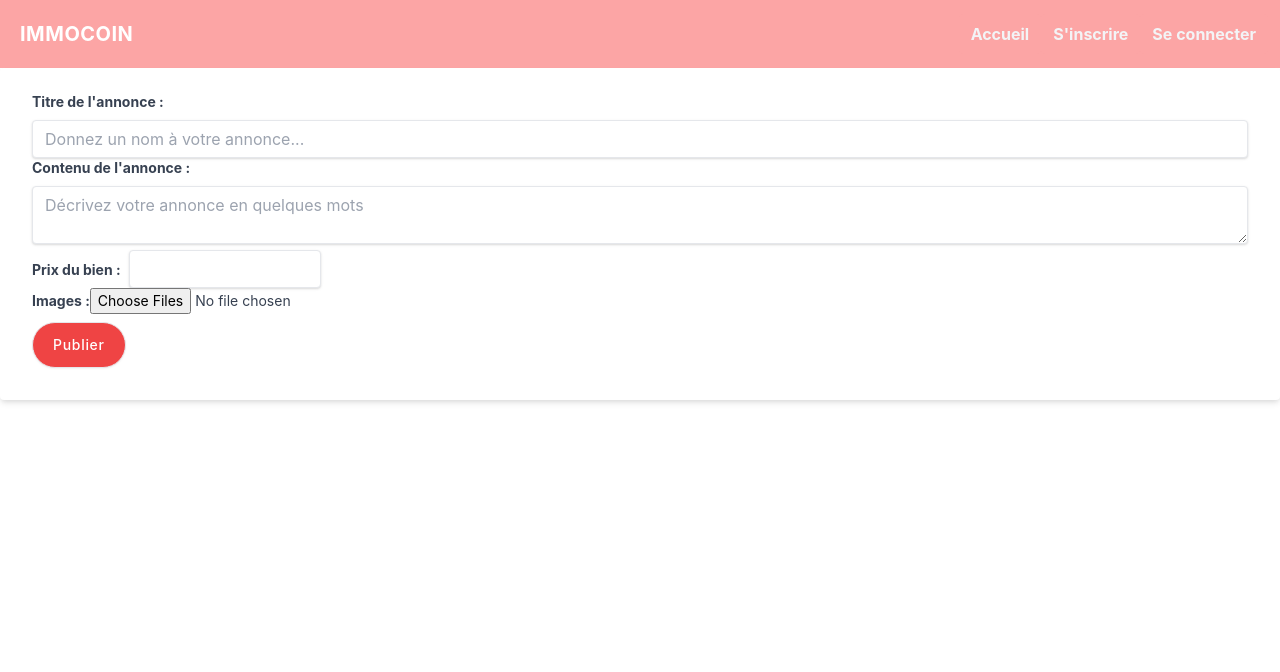
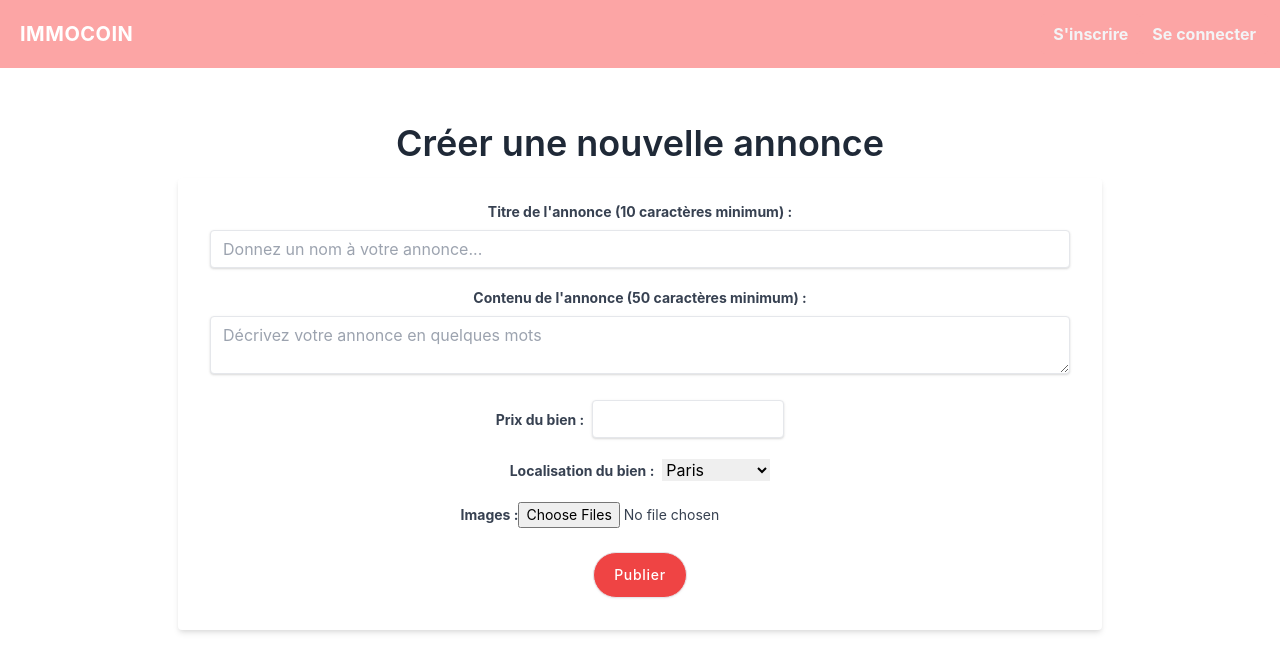
Before and after one commit to Caro407/THP_IMMO_PROJ_FRONT, a Next.js app: page /posts/new in a window 1280 px wide. Shown: the top 672 px of the page. Built offline with nearby package versions, Linux system fonts and the light colour scheme.

Commit message:
fixed form and navbar

```diff
--- a/components/Layout.js
+++ b/components/Layout.js
@@ -4,10 +4,12 @@ import styles from '../styles/Home.module.css';
 import { useDispatch, useSelector } from 'react-redux';
 import { logOut } from '../redux/actions/userActions';
 import Cookies from 'js-cookie';
+import React from "react";
 
 const Layout = ({ children }) => {
     const isLoggedIn = useSelector(state => state.isLoggedIn);
     const userToken = useSelector(state => state.token);
+    const [navbarElements, setNavbarElements] = React.useState();
     const dispatch = useDispatch();
     const signOut = () => {
         dispatch(logOut());
@@ -26,9 +28,8 @@ const Layout = ({ children }) => {
         .catch(error => console.log('error', error));
             }
 
-    let navbarElements;
-    !isLoggedIn ? navbarElements =
-        <>
+    React.useEffect(() => {
+        !isLoggedIn ? setNavbarElements(        <>
             <Link href='/signup'>
                 <a className={styles.navbarLink}>
                     S'inscrire
@@ -39,18 +40,23 @@ const Layout = ({ children }) => {
                     Se connecter
             </a>
             </Link>
-        </>
+        </>)
         :
-        navbarElements =
+        setNavbarElements(
         <>
-            <Link href='/profile'>
-                <a className={styles.navbarLink}>
-                    Mon profil
-            </a>
+            <Link href='/posts/new'>
+                <a className={styles.navbarLinkCreate}>
+                    Créer une annonce
+                </a>
             </Link>
             <Link href='/posts'>
                 <a className={styles.navbarLink}>
                     Mes annonces
+            </a>
+            </Link>
+            <Link href='/profile'>
+                <a className={styles.navbarLink}>
+                    Mon profil
             </a>
             </Link>
             <Link href='/'>
@@ -58,7 +64,9 @@ const Layout = ({ children }) => {
                     Se déconnecter
             </a>
             </Link>
-        </>
+        </>)
+    }, [isLoggedIn])
+
         ;
     return (
         <>
--- a/components/Navbar.js
+++ b/components/Navbar.js
@@ -39,11 +39,6 @@ const Navbar = (props) => {
                     }   w-full lg:inline-flex lg:flex-grow lg:w-auto`}
             >
                 <div className='lg:inline-flex lg:flex-row lg:ml-auto lg:w-auto w-full lg:items-center items-start  flex flex-col lg:h-auto'>
-                    <Link href='/'>
-                        <a className={styles.navbarLink}>
-                            Accueil
-                        </a>
-                    </Link>
                     {props.navbarElements}
                 </div>
             </div>
--- a/pages/index.js
+++ b/pages/index.js
@@ -56,7 +56,7 @@ export default function Home() {
 
       <div id={styles.jumbotron_banner} className="relative hero-image bg-right-bottom bg-cover flex" >
         <div className="absolute top-0 mt-20 right-0 bottom-0 left-0 bg-gradient-to-b from-transparent to-gray-900"></div>
-        <div className="absolute container bottom-10 mx-auto flex items-center justify-center z-10">
+        <div className="relative container mx-auto mb-6 flex items-end justify-center z-10">
           <div className="content text-center p-4">
             <div className="text-5xl leading-normal text-gray-200">Bienvenue sur Immo Coin !</div>
             <div className="text-lg leading-normal mt-0 mb-2 text-gray-200 font-bold uppercase">Le leader de l'immobilier entre particuliers</div>
@@ -71,8 +71,8 @@ export default function Home() {
           <label className="checkbox-btn mx-6"> <input type="checkbox" key="city2" onClick = {() => toggleFilter(`Marseille`)} /> <span className="btn btn-light"> Marseille </span> </label>
           <label className="checkbox-btn mx-6"> <input type="checkbox" key="city3" onClick = {() => toggleFilter(`Le Conquet`)} /> <span className="btn btn-light"> Le Conquet</span> </label>
         </div>
-        <div className="grid md:grid-cols-3 mt-6">
-          {posts.map(post =>
+        <div className="grid xl:grid-cols-3 mt-6">
+          {posts.sort((a,b) => new Date(b.created_at) - new Date(a.created_at)).map(post =>
             <div key={post.id} className="container md:mx-auto justify-content">
               <CardIndex title={post.title} content={post.content} id={post.id} images={post.images} cityName={cities.filter(city => city.id === post.city_id)[0].name} />
             </div>
--- a/pages/posts/new.js
+++ b/pages/posts/new.js
@@ -19,6 +19,7 @@ function PostCreation () {
   const titleRef = useRef();
   const contentRef = useRef();
   const priceRef = useRef();
+  const cityRef = useRef();
 
   const handleSubmit = (e) => {
     e.preventDefault();
@@ -40,26 +41,38 @@ function PostCreation () {
   }
 
   return (
-    <form onSubmit={handleSubmit} className="bg-white shadow-md rounded px-8 pt-6 pb-8 mb-4">
+    <div className={styles.container}>
+      <div className={styles.title}>Créer une nouvelle annonce</div>
+      <form onSubmit={handleSubmit} className="bg-white w-3/4 shadow-md rounded px-8 pt-6 pb-8 mb-4">
       <div>
-        <label className="block text-gray-700 text-sm font-bold mb-2">Titre de l'annonce :
+        <label className="block text-gray-700 text-sm font-bold mb-2">Titre de l'annonce (10 caractères minimum) :
         </label>
-        <input name="title" type="text" ref={titleRef} placeholder="Donnez un nom à votre annonce..." required="required" className="shadow appearance-none border rounded w-full py-2 px-3 text-gray-700 leading-tight focus:outline-none focus:shadow-outline"/>
-        <label className="block text-gray-700 text-sm font-bold mb-2">Contenu de l'annonce :
+        <input name="title" type="text" ref={titleRef} placeholder="Donnez un nom à votre annonce..." required="required" className="shadow appearance-none border rounded w-full py-2 px-3 text-gray-700 leading-tight focus:outline-none focus:shadow-outline mb-5"/>
+        <label className="block text-gray-700 text-sm font-bold mb-2">Contenu de l'annonce (50 caractères minimum) :
         </label>
-        <textarea name="content" ref={contentRef} placeholder="Décrivez votre annonce en quelques mots" required="required" className="shadow appearance-none border rounded w-full py-2 px-3 text-gray-700 leading-tight focus:outline-none focus:shadow-outline"/>
+        <textarea name="content" ref={contentRef} placeholder="Décrivez votre annonce en quelques mots" required="required" className="shadow appearance-none border rounded w-full py-2 px-3 text-gray-700 leading-tight focus:outline-none focus:shadow-outline mb-5"/>
         <div>
           <label className="inline text-gray-700 text-sm font-bold mb-2 mr-2">Prix du bien :
           </label>
-          <input name="price" type="number" ref={priceRef} required="required" className="inline shadow appearance-none border rounded w-48 py-2 px-3 text-gray-700 leading-tight focus:outline-none focus:shadow-outline"/>
+          <input name="price" type="number" ref={priceRef} required="required" className="inline shadow appearance-none border rounded w-48 py-2 px-3 text-gray-700 leading-tight focus:outline-none focus:shadow-outline mb-5"/>
+        </div>
+        <div className="mb-5">
+          <label className="inline text-gray-700 text-sm font-bold mb-2 mr-2">Localisation du bien :
+          </label>
+          <select ref={cityRef} id="city" name="city">
+            <option value="Paris">Paris</option>
+            <option value="Marseille">Marseille</option>
+            <option value="Le Conquet">Le Conquet</option>
+          </select>
         </div>
         <img src={createObjectURL} />
-        <label className="block text-gray-700 text-sm font-bold mb-2">Images :
-          <input name="images[]" type="file" multiple="true" onChange={uploadToClient} />
+        <label className="block text-gray-700 text-sm font-bold mb-6">Images :
+          <input name="images[]" type="file" multiple={true} onChange={uploadToClient} />
         </label>
       </div>
       <input type="submit" value="Publier" className={styles.buttonPink}/>
     </form>
+    </div>
   )
 }
 
--- a/styles/Home.module.css
+++ b/styles/Home.module.css
@@ -57,6 +57,27 @@
   @apply bg-red-300;
   @apply text-gray-100;
   @apply whitespace-nowrap
+}
+
+.navbarLinkCreate{
+  @apply w-full;
+  @apply px-3;
+  @apply py-2;
+  @apply rounded-xl;
+  @apply text-white;
+  @apply font-bold;
+  @apply items-center;
+  @apply justify-center;
+  @apply bg-red-500;
+  @apply text-gray-100;
+  @apply whitespace-nowrap
+}
+
+
+.navbarLinkCreate:hover{
+  @apply text-white;
+  @apply bg-red-700;
+  @apply shadow-lg;
 }
 
 .navbarLink:hover{
```
